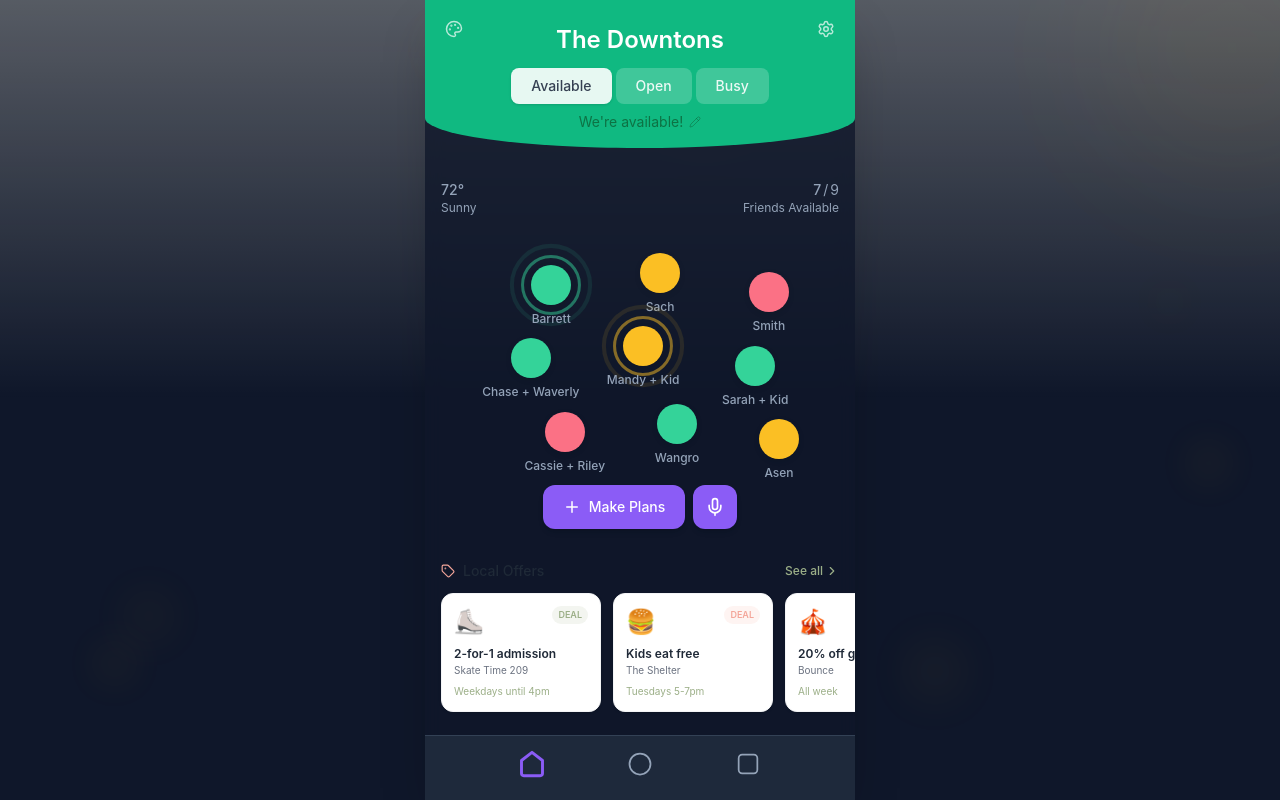
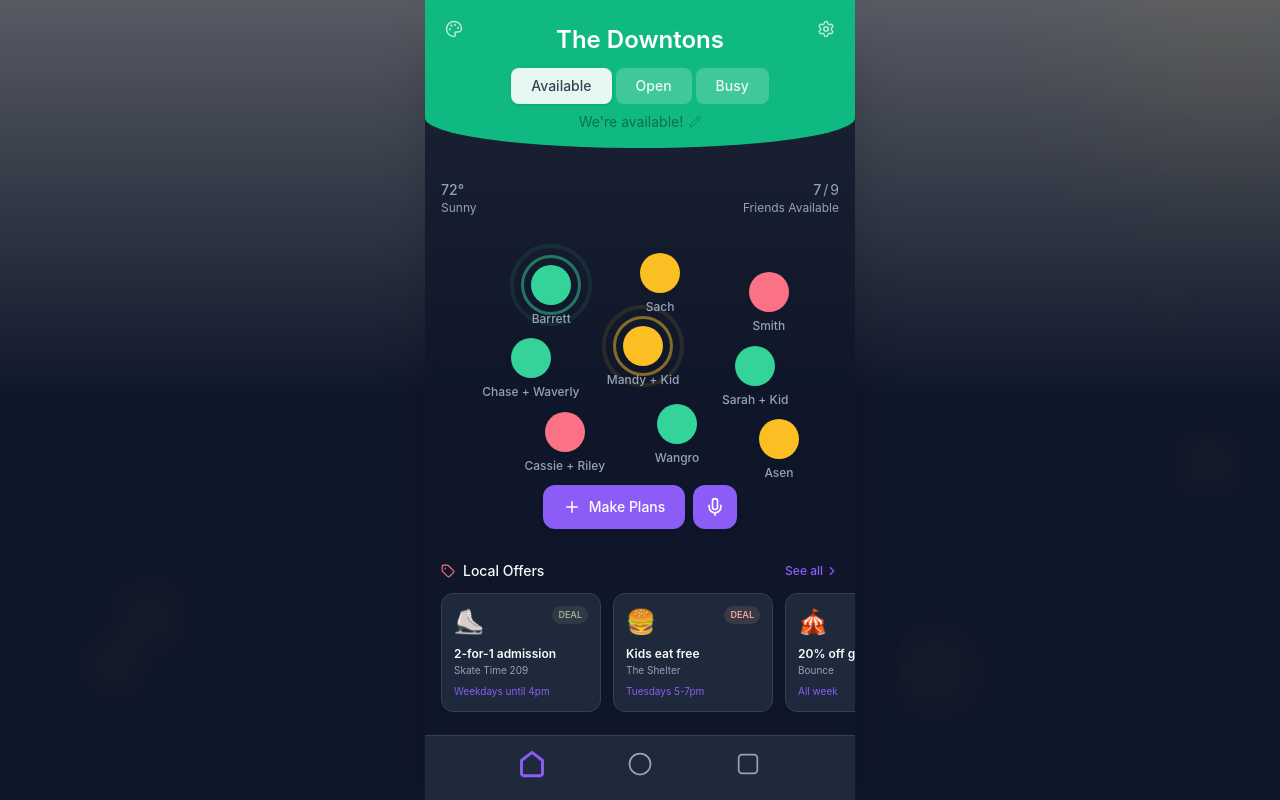
Before and after one commit to br00kd0wnt0n/Circles, a React (Vite) app: page / in a window 1280 px wide. Built offline with nearby package versions, Linux system fonts and the light colour scheme.

Commit message:
Fix Local Offers visibility in dark mode
- Update LocalOffers to use theme-aware colors
- Offer cards use dark background in midnight theme
- All text uses theme.textPrimary/textSecondary for visibility

Co-Authored-By: Claude Opus 4.5 <noreply@anthropic.com>

```diff
--- a/src/components/home/LocalOffers.jsx
+++ b/src/components/home/LocalOffers.jsx
@@ -1,8 +1,12 @@
 import { motion } from 'framer-motion';
 import { Tag, ChevronRight } from 'lucide-react';
 import { localOffers } from '../../data/seedData';
+import { useTheme } from '../../context/ThemeContext';
 
 export function LocalOffers() {
+  const { theme, themeId } = useTheme();
+  const isDark = themeId === 'midnight';
+
   // Show 2-3 random offers
   const displayOffers = localOffers.slice(0, 3);
 
@@ -10,10 +14,13 @@ export function LocalOffers() {
     <div className="mt-5">
       <div className="flex items-center justify-between mb-3">
         <div className="flex items-center gap-2">
-          <Tag size={14} className="text-[#F4A69A]" />
-          <h3 className="text-sm font-medium text-[#1F2937]">Local Offers</h3>
+          <Tag size={14} style={{ color: theme.statusBusy }} />
+          <h3 className="text-sm font-medium" style={{ color: theme.textPrimary }}>Local Offers</h3>
         </div>
-        <button className="text-xs text-[#9CAF88] font-medium flex items-center gap-0.5">
+        <button
+          className="text-xs font-medium flex items-center gap-0.5"
+          style={{ color: theme.cta }}
+        >
           See all
           <ChevronRight size={14} />
         </button>
@@ -28,7 +35,11 @@ export function LocalOffers() {
             transition={{ delay: index * 0.1 }}
             whileHover={{ scale: 1.02 }}
             whileTap={{ scale: 0.98 }}
-            className="flex-shrink-0 w-[160px] bg-white rounded-xl p-3 border border-gray-100 shadow-sm text-left"
+            className="flex-shrink-0 w-[160px] rounded-xl p-3 border shadow-sm text-left transition-colors"
+            style={{
+              backgroundColor: isDark ? '#1E293B' : 'white',
+              borderColor: isDark ? '#334155' : '#F3F4F6'
+            }}
           >
             <div className="flex items-start justify-between mb-2">
               <span className="text-2xl">{offer.icon}</span>
@@ -42,13 +53,13 @@ export function LocalOffers() {
                 DEAL
               </span>
             </div>
-            <p className="text-xs font-semibold text-[#1F2937] leading-tight">
+            <p className="text-xs font-semibold leading-tight" style={{ color: theme.textPrimary }}>
               {offer.offer}
             </p>
-            <p className="text-[10px] text-[#6B7280] mt-0.5">
+            <p className="text-[10px] mt-0.5" style={{ color: theme.textSecondary }}>
               {offer.business}
             </p>
-            <p className="text-[10px] text-[#9CAF88] mt-1.5">
+            <p className="text-[10px] mt-1.5" style={{ color: theme.cta }}>
               {offer.validUntil}
             </p>
           </motion.button>
```
